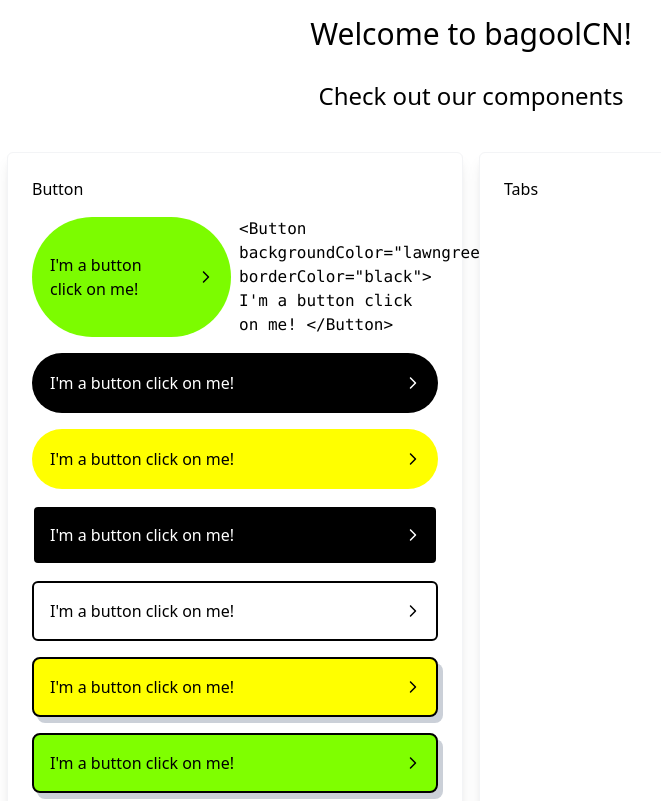
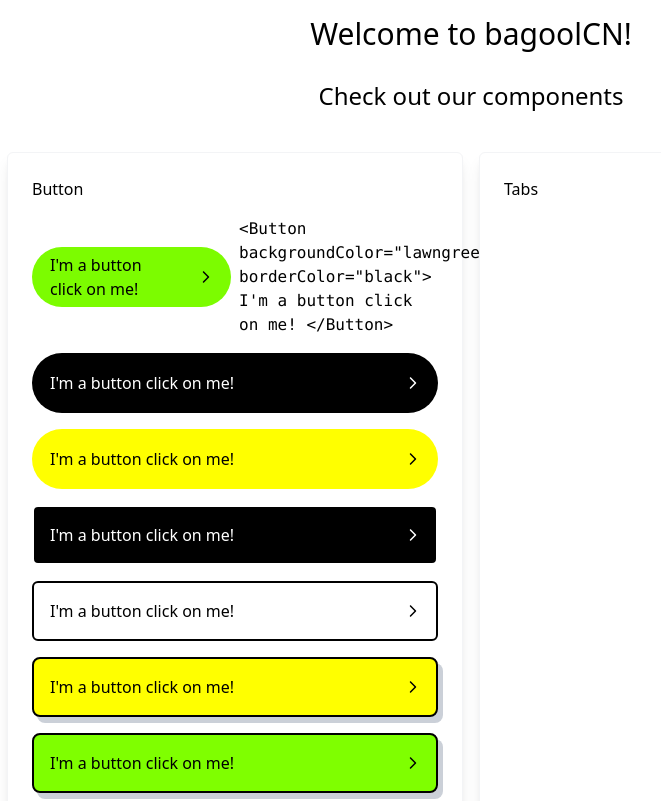
Before and after one commit to bcatalfo/bagoolCN, a React (Vite) app: page / in a window 1280 px wide. Shown: the top 801 px of the page, without its empty margins (169-830 px from the left). Built offline with nearby package versions, Linux system fonts and the light colour scheme.

Commit message:
Made the first button shorter.

```diff
--- a/src/App.tsx
+++ b/src/App.tsx
@@ -10,10 +10,12 @@ export default function App() {
       <div className="grid grid-cols-1 lg:grid-cols-2 gap-4 p-4 m-3 w-3/4">
         <Card>
           <Title> Button </Title>
-          <div className="grid grid-cols-2 gap-2">
-            <Button backgroundColor="lawngreen" borderColor="black">
-              I'm a button click on me!
-            </Button>
+          <div className="grid grid-cols-2 gap-2 items-center">
+            <div className="flex h-1/2">
+              <Button backgroundColor="lawngreen" borderColor="black">
+                I'm a button click on me!
+              </Button>
+            </div>
             <code>
               {`<Button backgroundColor="lawngreen" borderColor="black">
               I'm a button click on me!
```
